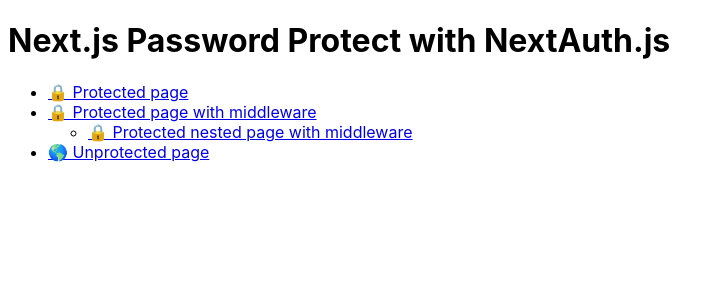
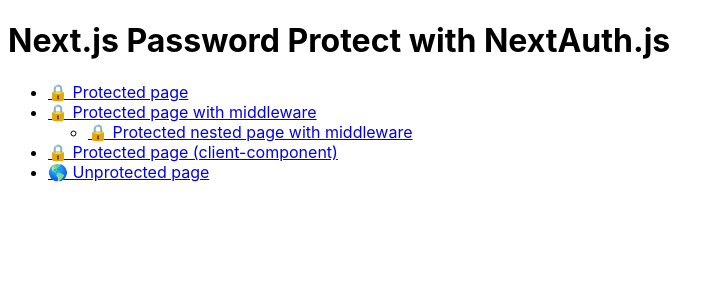
Before and after one commit to alexchantastic/next-password-protect-example, a Next.js app: page / in a window 1280 px wide. Shown: the top 300 px of the page, without its empty margins (0-722 px from the left). Built offline with nearby package versions, Linux system fonts and the light colour scheme.

Commit message:
add protected client component

```diff
--- a/src/app/page.tsx
+++ b/src/app/page.tsx
@@ -17,6 +17,11 @@
           </ul>
         </li>
         <li>
+          <Link href="/client-protected">
+            🔒 Protected page (client-component)
+          </Link>
+        </li>
+        <li>
           <Link href="/unprotected">🌎 Unprotected page</Link>
         </li>
       </ul>
```
Also changed, not shown: src/app/client-protected/layout.tsx (added, +11 -0 lines), src/app/client-protected/page.tsx (added, +18 -0 lines).
